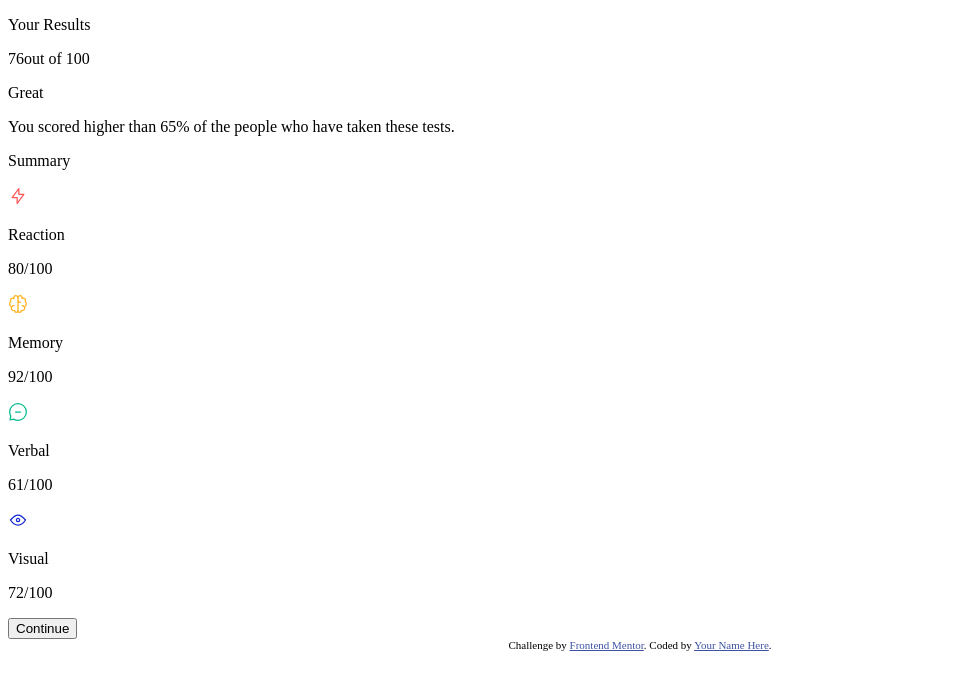
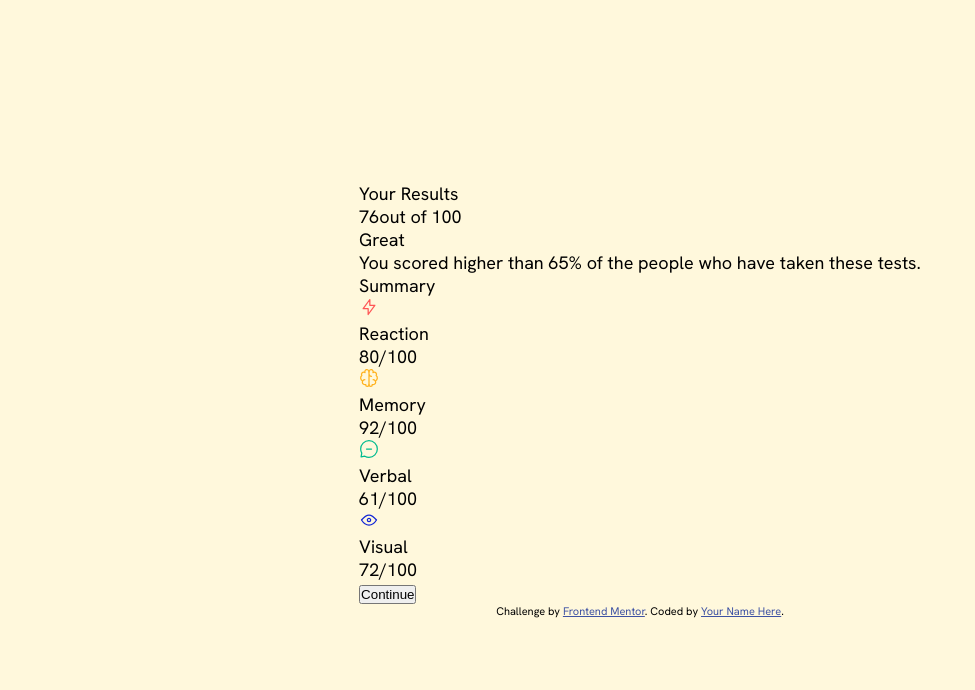
Before and after one commit to ks9927/Results-Summary, a plain HTML site: page docs/index.html in a window 1280 px wide. Shown: the whole page, without its empty margins (0-975 px from the left). Drawn offline with Linux system fonts and the light colour scheme.

Commit message:
Added: variables and body styling to css

```diff
--- a/docs/styles.css
+++ b/docs/styles.css
@@ -1,2 +1,50 @@
+* {
+  padding: 0;
+  margin: 0;
+  box-sizing: border-box;
+}
+
+:root {
+  /*Primary  Colors */
+  --light-red: hsl(0, 100%, 67%);
+  --orange-yellow: hsl(39, 100%, 56%);
+  --green-teal: hsl(166, 100%, 37%);
+  --cobalt-blue: hsl(234, 85%, 45%);
+
+  /* Gradients Background */
+  --l-slate-blue: hsl(252, 100%, 67%);
+  --l-royal-blue: hsl(241, 81%, 54%);
+
+  /* Circle */
+  --violet-blue: hsla(256, 72%, 46%, 1);
+  --persian-blue:  hsla(241, 72%, 46%, 0);
+
+  /* Neutral */
+  --white: hsl(0, 0%, 100%);
+  --pale-blue: hsl(221, 100%, 96%);
+  --light-lavender: hsl(241, 100%, 89%);
+  --d-gray-blue: Dark gray blue: hsl(224, 30%, 27%);
+
+  /* Fonts */
+  --sm-weight: 500;
+  --md-weight: 700;
+  --lg-weight: 800;
+}
+
+body {
+  min-height: 100vh;
+  font-family: "Hanken Grotesk", sans-serif;
+  font-size: 1.125rem;
+  background-color: cornsilk;
+  display: flex;
+  justify-content: center;
+  align-items: center;
+  flex-direction: column;
+}
+
+
+
+
+/* Author Div */
 .attribution { font-size: 11px; text-align: center; }
 .attribution a { color: hsl(228, 45%, 44%); }
```
